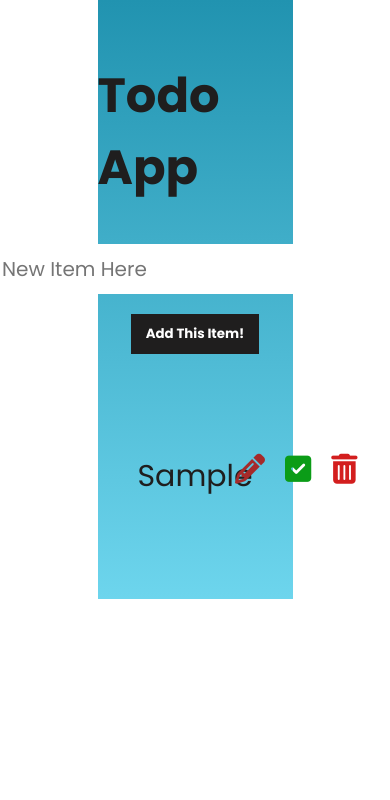
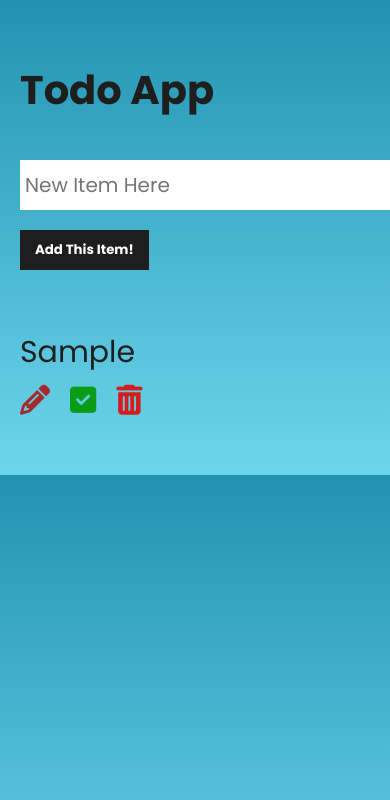
Before and after one commit to RodwinZA/JS-Todo-App, a plain HTML site: page index.html in a window 390 px wide. Both pictures are taken after typing "Sample" into the empty fields and a click on the button "Add This Item!". Shown: the top 800 px of the page. Drawn offline with Linux system fonts and the light colour scheme.

Commit message:
added mobile responsive styling

```diff
--- a/app.js
+++ b/app.js
@@ -15,24 +15,28 @@ addTaskBtn.addEventListener("click", () => {
     p.innerText = newTask.value;
     // Append p to "single-item" div
     div.append(p);
+    // Create icon container div
+    const iconDiv = document.createElement("div");
     // Create edit icon
     const editIcon = document.createElement("i");
     editIcon.classList.add("fa");
     editIcon.classList.add("fa-pencil");
-    // Append edit icon to "single-item" div
-    div.append(editIcon);
+    // Append edit icon to icon div
+    iconDiv.append(editIcon);
+    // Append  icon div to "single-item" div
+    div.append(iconDiv)
     // Create marked done icon
     const markedDoneIcon = document.createElement("i");
     markedDoneIcon.classList.add("fa");
     markedDoneIcon.classList.add("fa-check-square");
-    // Append marked done icon to "single-item"div
-    div.append(markedDoneIcon);
+    // Append marked done icon to icon div
+    iconDiv.append(markedDoneIcon);
     // Create trash icon
     const trashIcon = document.createElement("i");
     trashIcon.classList.add("fa");
     trashIcon.classList.add("fa-trash");
-    // Append trash icon to "single-item" div
-    div.append(trashIcon);
+    // Append trash icon to icon div
+    iconDiv.append(trashIcon);
     // Clear input
     newTask.value = "";
 
--- a/style.css
+++ b/style.css
@@ -5,34 +5,30 @@
 }
 
 html, body {
+    background: linear-gradient(#2193b0, #6dd5ed);
     color: #1f1e1e;
     font-family: 'Poppins', sans-serif;
     width: 100%;
-    height: 100%;
 }
 
 .wrapper {
-    display: flex;
-    flex-direction: column;
-    align-items: center;
-    background: linear-gradient(#2193b0, #6dd5ed);
-    height: auto;
-    width: 50%;
-    padding: 60px 0 20px;
-    margin: 0 auto;
+    padding: 60px 20px 20px;
 }
 
 .wrapper h1 {
-    font-size: 48px;
+    font-size: 40px;
     margin-bottom: 40px;
+    display: flex;
+    flex-direction: column;
 }
 
 .new-task {
     font-family: inherit;
     font-size: 20px;
     border-style: none;
-    padding: 10px 15px;
+    padding: 10px 5px;
     margin-bottom: 20px;
+    display: block;
 }
 
 .add-task-btn {
@@ -43,7 +39,9 @@ html, body {
     border-style: none;
     cursor: pointer;
     padding: 10px 15px;
+    margin-bottom: 60px;
 }
+
 .add-task-btn:hover {
     background-color: #000000;
 }
@@ -51,22 +49,28 @@ html, body {
 .todo-items {
     display: flex;
     flex-direction: column;
-    padding: 100px 20px 60px;
-    width: 100%;
 }
 
 .single-item {
+    display: flex;
+    flex-direction: column;
+    margin-bottom: 40px;
+}
+
+.single-item div {
     display: flex;
 }
 
 .single-item p, .single-item i {
     font-size: 30px;
-    margin-left: 20px;
 }
 
 .single-item p {
-    margin-bottom: 20px;
-    width: 50%;
+    margin-bottom: 10px;
+}
+
+.single-item i {
+    margin-right: 20px;
 }
 
 .single-item p.checked {
@@ -92,12 +96,38 @@ html, body {
 }
 
 .edit-item {
+    display: block;
     background-color: inherit;
     border-style: none;
     border-bottom: 1px solid #1f1e1e;
     font-size: 20px;
     font-family: inherit;
-    margin-left: 20px;
+    margin-bottom: 20px;
     outline: none;
     width: 50%;
 }
+
+@media screen and (min-width: 768px){
+    .wrapper {
+        display: flex;
+        flex-direction: column;
+        align-items: center;
+        height: auto;
+        margin: 0 auto;
+        padding-left: 80px;
+        padding-right: 80px;
+    }
+
+    .wrapper h1 {
+        font-size: 48px;
+    }
+
+    .todo-items {
+        flex-direction: column;
+    }
+
+    .single-item {
+        display: flex;
+    }
+
+}
```
